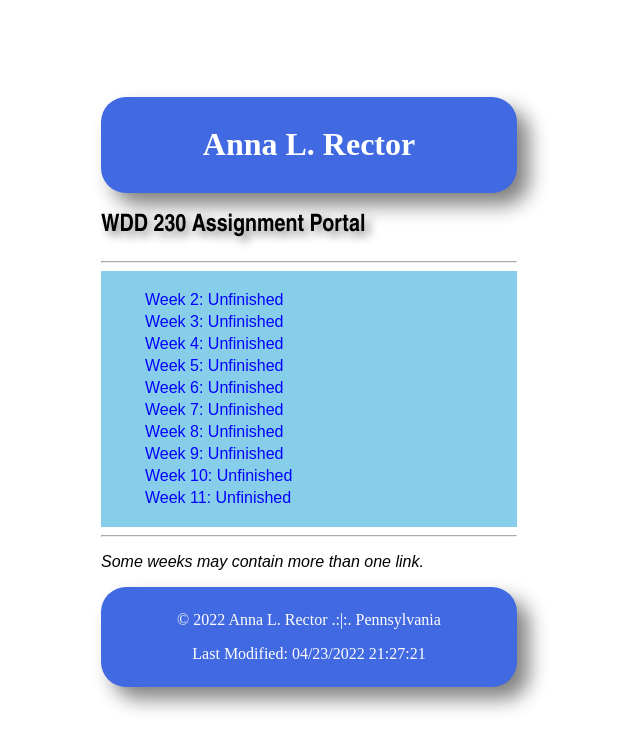
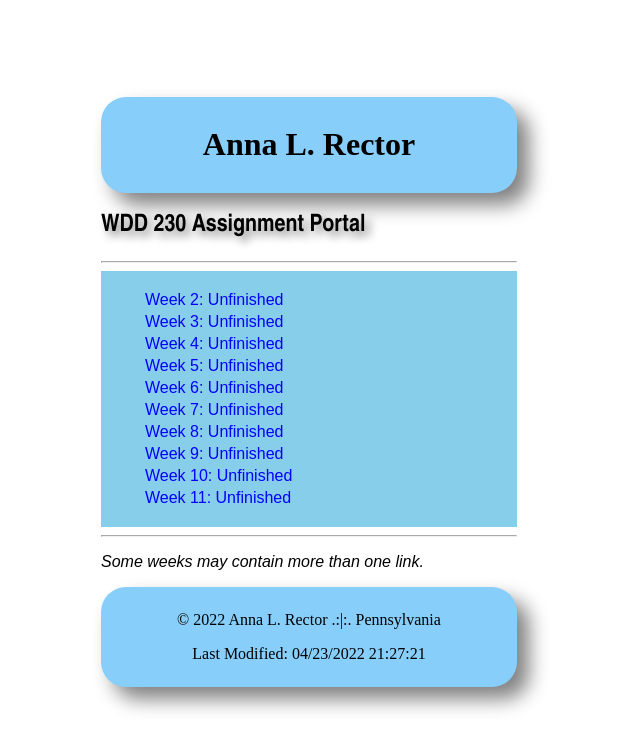
Before and after one commit to ar-byu/wdd230, a plain HTML site: page index.html in a window 1280 px wide. Shown: the whole page, without its empty margins (331-971 px from the left). Drawn offline with Linux system fonts and the light colour scheme.

Commit message:
Further CSS edits

```diff
--- a/css/style.css
+++ b/css/style.css
@@ -14,7 +14,7 @@ body {
 
 .header-box, .footer-box {
     width: 400px;
-    background-color: royalblue;
+    background-color: lightskyblue;
     padding: 0.5em;
     text-align: center;
     border-radius: 25px;
@@ -25,10 +25,6 @@ body {
 
 .title {
     color: black
-}
-
-h1, h2 {
-    color: white;
 }
 
 h2 {
@@ -67,7 +63,3 @@ a:hover {
     font-style: italic;
     color: black
 }
-
-footer p {
-    color: white
-}
```
